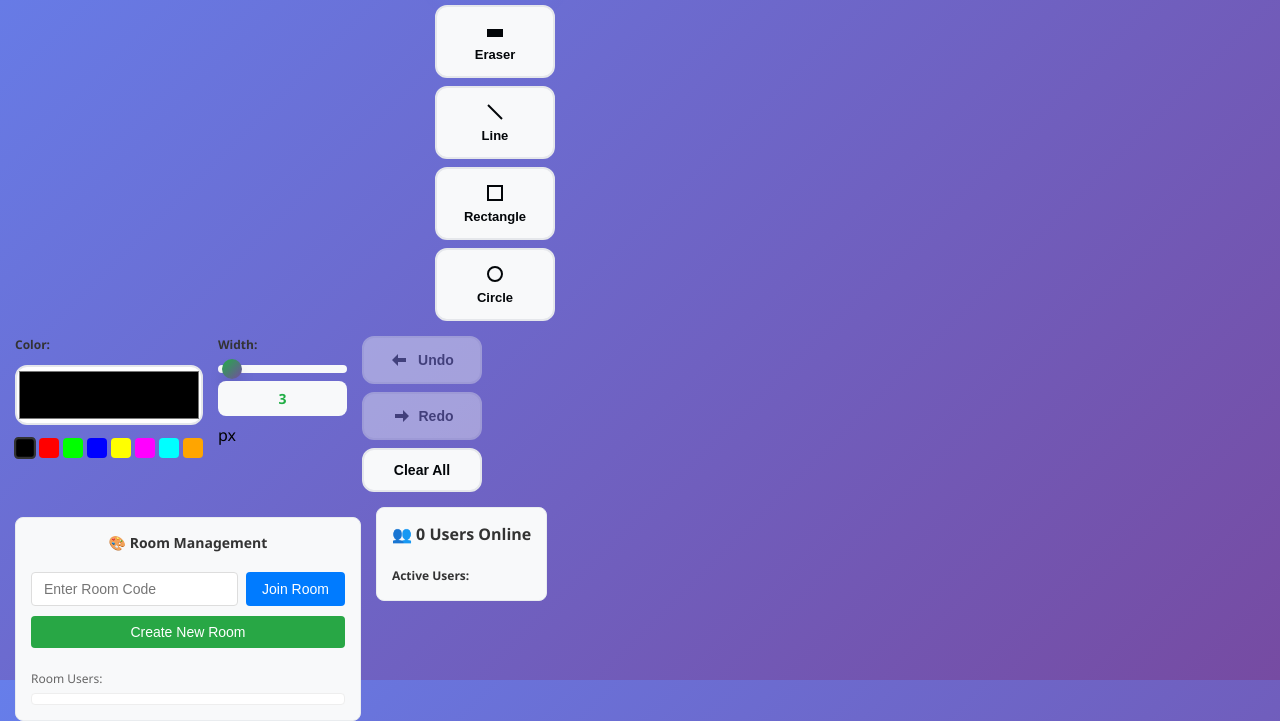
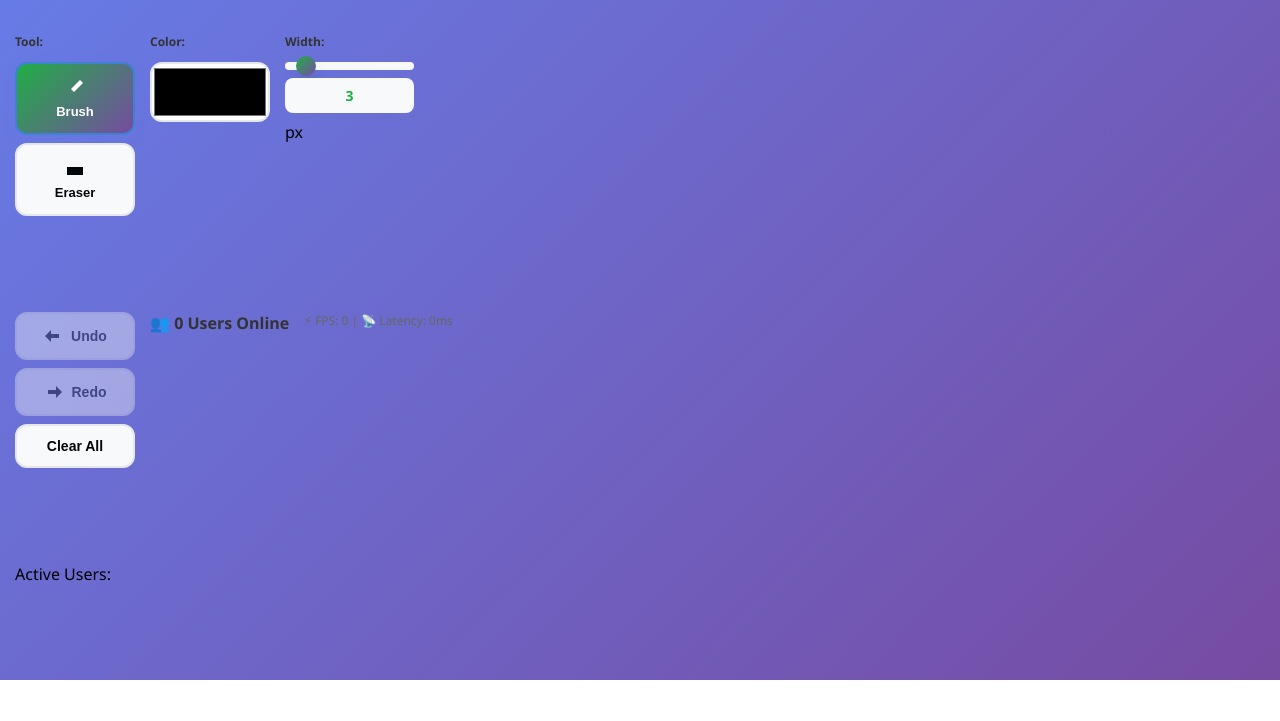
Before and after one commit to Shankarmahadev4950/FLAM---DRAWING-CANVAS, a website: page index.html in a window 1280 px wide. Shown: the part 120-841 px from the top of the page. After the commit the page ends 800 px from the top, so only its background shows below. Drawn offline with nearby package versions, Linux system fonts and the light colour scheme.

Commit message:
Update index.html

```diff
--- a/index.html
+++ b/index.html
@@ -3,8 +3,8 @@
 <head>
     <meta charset="UTF-8">
     <meta name="viewport" content="width=device-width, initial-scale=1.0">
-    <title>Collaborative Drawing App</title>
-    <link rel="stylesheet" href="styles.css">
+    <title>Collaborative Drawing</title>
+    <link rel="stylesheet" href="./styles.css">
 </head>
 <body>
     <div id="app">
@@ -13,56 +13,28 @@
 
             <div class="tool-group">
                 <label>Tool:</label>
-                <button class="tool-btn active" data-tool="brush">
+                <button id="brush-btn" class="tool-btn active" data-tool="brush">
                     <svg width="20" height="20" viewBox="0 0 20 20">
                         <path d="M15 2l3 3-9 9-3-3z" fill="currentColor"/>
                     </svg>
                     Brush
                 </button>
-                <button class="tool-btn" data-tool="eraser">
+                <button id="eraser-btn" class="tool-btn" data-tool="eraser">
                     <svg width="20" height="20" viewBox="0 0 20 20">
                         <rect x="2" y="8" width="16" height="8" fill="currentColor"/>
                     </svg>
                     Eraser
-                </button>
-                <button class="tool-btn" data-tool="line">
-                    <svg width="20" height="20" viewBox="0 0 20 20">
-                        <line x1="3" y1="3" x2="17" y2="17" stroke="currentColor" stroke-width="2"/>
-                    </svg>
-                    Line
-                </button>
-                <button class="tool-btn" data-tool="rectangle">
-                    <svg width="20" height="20" viewBox="0 0 20 20">
-                        <rect x="3" y="3" width="14" height="14" fill="none" stroke="currentColor" stroke-width="2"/>
-                    </svg>
-                    Rectangle
-                </button>
-                <button class="tool-btn" data-tool="circle">
-                    <svg width="20" height="20" viewBox="0 0 20 20">
-                        <circle cx="10" cy="10" r="7" fill="none" stroke="currentColor" stroke-width="2"/>
-                    </svg>
-                    Circle
                 </button>
             </div>
 
             <div class="tool-group">
                 <label for="color-picker">Color:</label>
                 <input type="color" id="color-picker" value="#000000">
-                <div class="color-swatches">
-                    <div class="color-swatch active" data-color="#000000" style="background-color: #000000;"></div>
-                    <div class="color-swatch" data-color="#FF0000" style="background-color: #FF0000;"></div>
-                    <div class="color-swatch" data-color="#00FF00" style="background-color: #00FF00;"></div>
-                    <div class="color-swatch" data-color="#0000FF" style="background-color: #0000FF;"></div>
-                    <div class="color-swatch" data-color="#FFFF00" style="background-color: #FFFF00;"></div>
-                    <div class="color-swatch" data-color="#FF00FF" style="background-color: #FF00FF;"></div>
-                    <div class="color-swatch" data-color="#00FFFF" style="background-color: #00FFFF;"></div>
-                    <div class="color-swatch" data-color="#FFA500" style="background-color: #FFA500;"></div>
-                </div>
             </div>
 
             <div class="tool-group">
                 <label for="stroke-width">Width:</label>
-                <input type="range" id="stroke-width" min="1" max="50" value="3">
+                <input type="range" id="stroke-width" min="1" max="20" value="3">
                 <span id="width-value">3</span>px
             </div>
 
@@ -79,43 +51,23 @@
                     </svg>
                     Redo
                 </button>
-                <button id="clear-btn" class="action-btn danger">Clear All</button>
+                <button id="clear-btn" class="action-btn">Clear All</button>
             </div>
 
-            <!-- Room Management Section -->
-            <div class="tool-group room-section">
-                <h4>🎨 Room Management</h4>
-                <div class="room-controls">
-                    <div class="input-group">
-                        <input type="text" id="room-id-input" class="room-input" placeholder="Enter Room Code">
-                        <button id="join-room-btn" class="room-btn join-btn">Join Room</button>
-                    </div>
-
-                    <button id="create-room-btn" class="room-btn create-btn">
-                        Create New Room
-                    </button>
-
-                    <div id="room-code-display" class="room-code-display" style="display: none;">
-                        <strong>Room Code: <span id="current-room-code"></span></strong>
-                    </div>
-
-                    <div class="room-users">
-                        <small>Room Users:</small>
-                        <div id="room-users-list" class="room-users-list"></div>
-                    </div>
-                </div>
+            <!-- ✅ Added Online Users Counter -->
+            <div class="online-users-box">
+                👥 <span id="user-count">0</span> Users Online
             </div>
 
-            <!-- User Information -->
-            <div class="tool-group user-info">
-                <div class="online-users-box">
-                    👥 <span id="user-count">0</span> Users Online
-                </div>
+            <!-- ✅ Added Performance Metrics -->
+            <div class="performance-box">
+                ⚡ FPS: <span id="performance-fps">0</span> |
+                📡 Latency: <span id="performance-latency">0ms</span>
+            </div>
 
-                <div class="user-list">
-                    <label>Active Users:</label>
-                    <div id="users-container"></div>
-                </div>
+            <div class="user-list" id="user-list">
+                <label>Active Users:</label>
+                <div id="users-container"></div>
             </div>
         </header>
 
@@ -129,12 +81,12 @@
         </div>
     </div>
 
-    <script src="/socket.io/socket.io.js"></script>
+    <script src="https://cdn.socket.io/4.7.2/socket.io.min.js"></script>
+    <script src="js/canvas-manager.js"></script>
+    <script src="js/drawing-tool.js"></script>
+    <script src="js/socket-client.js"></script>
     <script src="js/state-manager.js"></script>
-    <script src="js/socket-client.js"></script>
-    <script src="js/drawing-tool.js"></script>
     <script src="js/ui-controller.js"></script>
-    <script src="js/FEATURE_room-manager.js"></script>
     <script src="js/app.js"></script>
 </body>
 </html>
```
